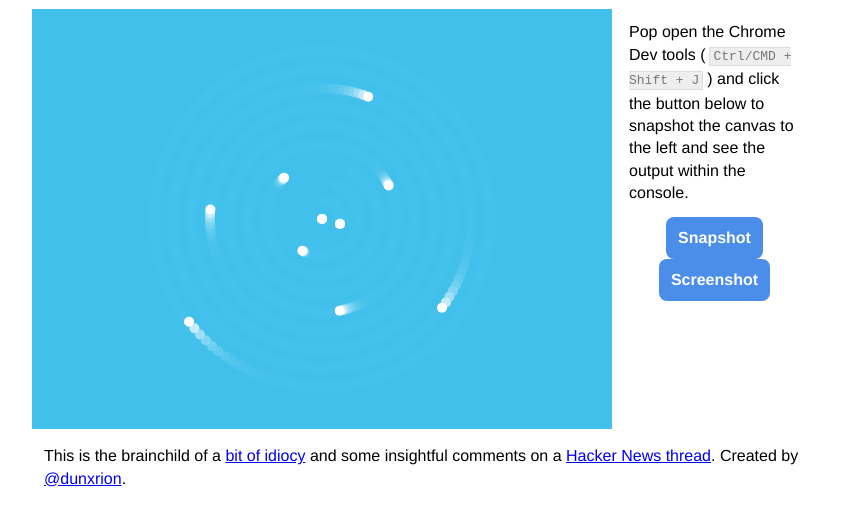
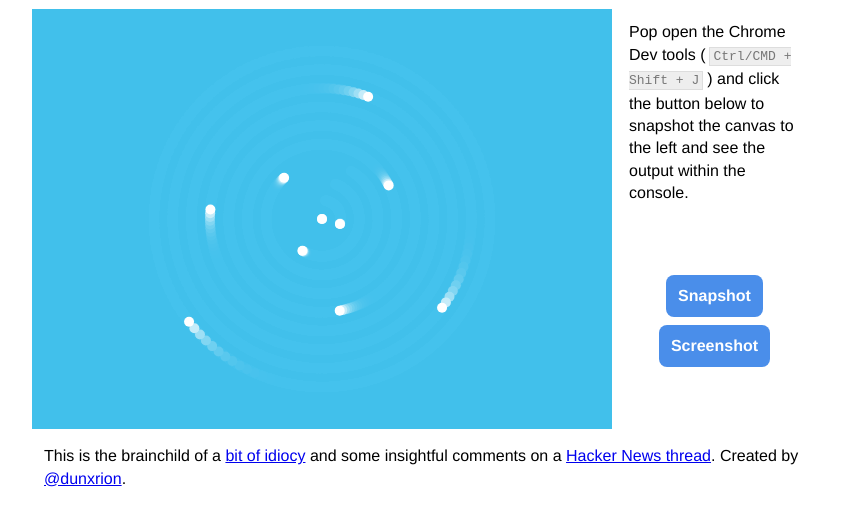
Before and after one commit to adriancooney/console.snapshot, a plain HTML site: page index.html in a window 1280 px wide. Shown: the part 106-632 px from the top of the page, without its empty margins (218-1061 px from the left). Drawn offline with Linux system fonts and the light colour scheme.

Commit message:
Updated the demo again

```diff
--- a/index.html
+++ b/index.html
@@ -48,7 +48,7 @@
 
 		button {
 			display: block;
-			margin: 0 auto;
+			margin: 8px auto;
 			padding: 12px;
 			border: none;
 			font-family: "Helvetica Neue", Helvetica, Arial, sans-serif;
@@ -60,8 +60,9 @@
 			cursor: pointer;
 		}
 
-		button:first-child {
-			margin-top: 80px;
+		.buttons {
+			margin-top: 50px;
+			width: 100%;
 		}
 
 		code {
@@ -88,8 +89,10 @@
 					<canvas id="snappie" width="580" height="420"></canvas>
 				</div><div class="quarter">
 					<p>Pop open the Chrome Dev tools (<code>Ctrl/CMD + Shift + J</code>) and click the button below to snapshot the canvas to the left and see the output within the console.</p>
-					<button id="snap">Snapshot</button>
-					<button id="screenie">Screenshot</button>
+					<div class="buttons">
+						<button id="snap">Snapshot</button>
+						<button id="screenie">Screenshot</button>
+					</div>
 				</div>
 			</div>
 			<p>This is the brainchild of a <a href="https://github.com/dunxrion/console.image">bit of idiocy</a> and some insightful comments on a <a href="https://news.ycombinator.com/item?id=5962086">Hacker News thread</a>. Created by <a href="http://twitter.com/dunxrion">@dunxrion</a>.</p>
@@ -174,6 +177,7 @@ for(var i = 0, length = 10; i < length; i++) {
 })();
 
 document.getElementById("snap").addEventListener("click", function() {
+	console.log("console.snapshot(%O)", canvas);
 	console.snapshot(canvas);
 	setTimeout(function() {
 		flash = true;
@@ -181,6 +185,7 @@ document.getElementById("snap").addEventListener("click", function() {
 });
 
 document.getElementById("screenie").addEventListener("click", function() {
+	console.log("console.screenshot(%O)", canvas);
 	console.screenshot(canvas);
 	setTimeout(function() {
 		flash = true;
```
